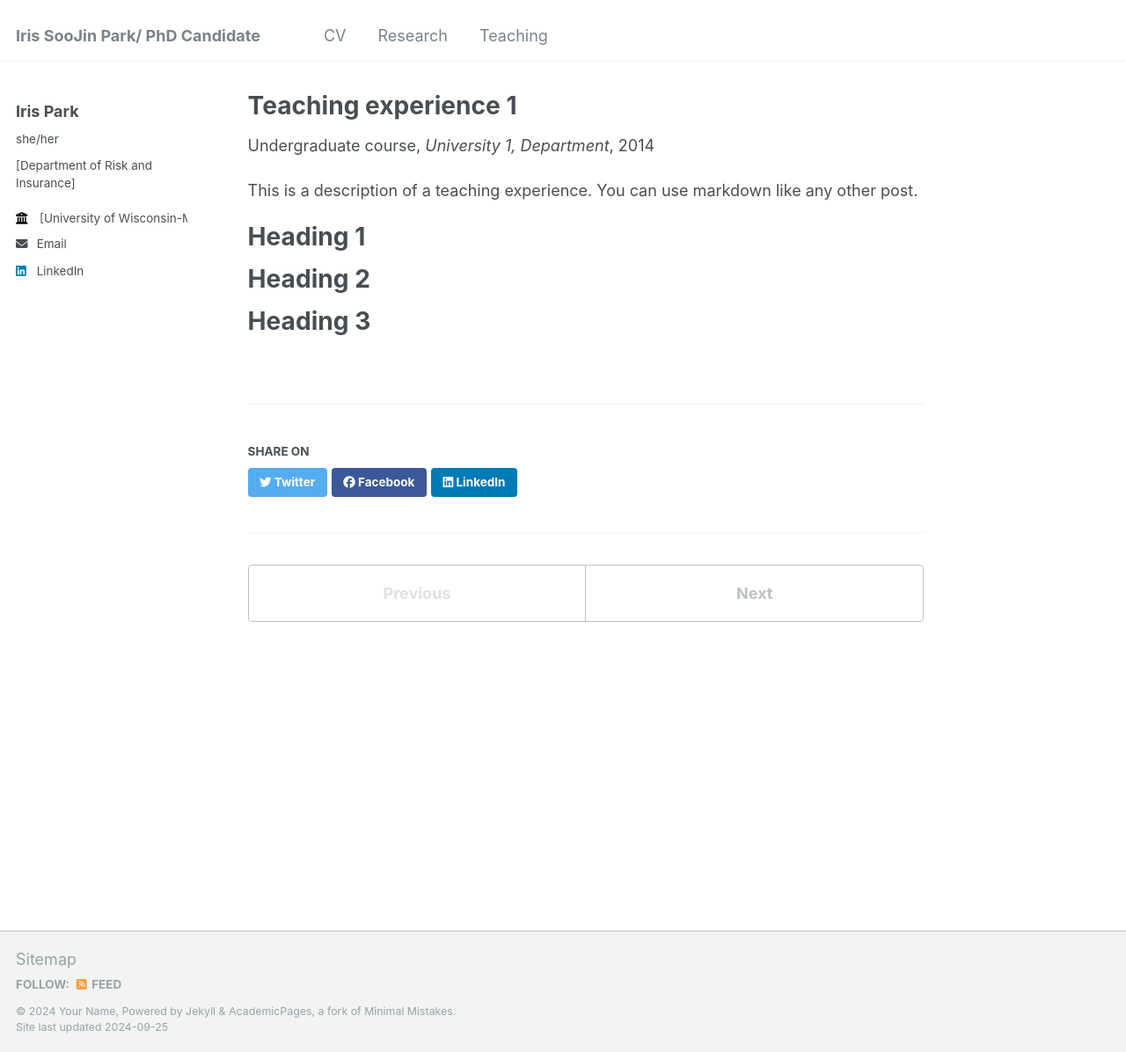
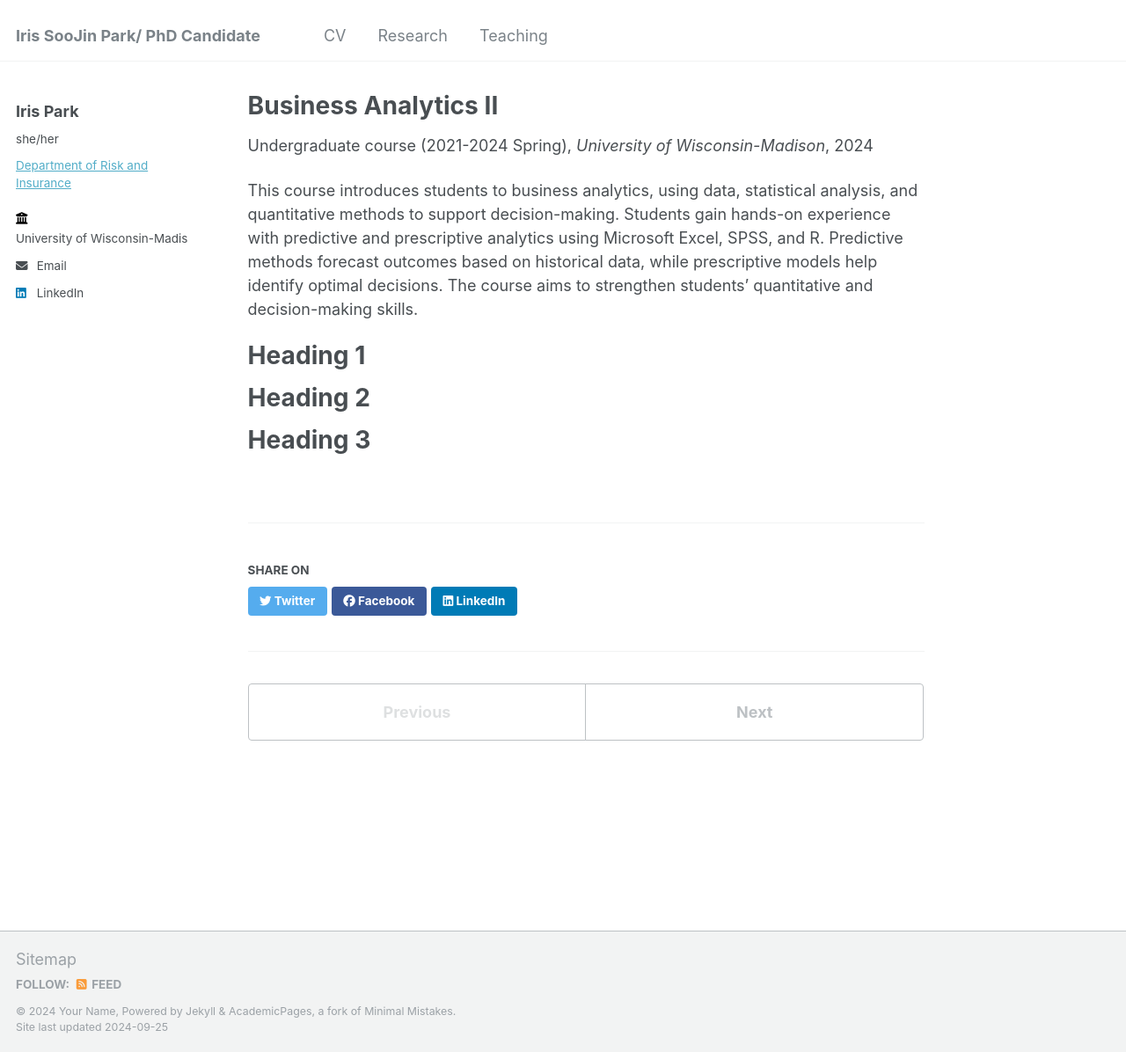
Before and after one commit to Iris-SooJin-Park/Iris-SooJin-Park.github.io, a Jekyll site: the page built from _teaching/2014-spring-teaching-1.md, in a window 1280 px wide and 1196 px high. Shown: the whole window at 88% size. Built offline with Jekyll 4.4.1, drawn with Linux system fonts in a browser that asks for light colours.

Commit message:
update teaching and add url

```diff
--- a/_config.yml
+++ b/_config.yml
@@ -24,8 +24,8 @@ author:
   #avatar           : "profile.png"
   name             : "Iris Park"
   pronouns         : "she/her"
-  bio              : "[Department of Risk and Insurance]"
-  employer         : "[University of Wisconsin-Madison]"
+  bio              : '<a href="https://business.wisc.edu/faculty-research/risk-insurance/" target="_blank">Department of Risk and Insurance</a>'
+  employer         : '<a href="https://www.wisc.edu/" target="_blank">University of Wisconsin-Madison</a>'
   uri              : # URL
   email            : "park487@wisc.edu"
   linkedin         : "https://www.linkedin.com/in/iris-soojin-park-8762a7153/"
--- a/_teaching/2014-spring-teaching-1.md
+++ b/_teaching/2014-spring-teaching-1.md
@@ -1,14 +1,17 @@
 ---
-title: "Teaching experience 1"
+title: "Business Analytics II"
 collection: teaching
-type: "Undergraduate course"
-permalink: /teaching/2014-spring-teaching-1
-venue: "University 1, Department"
-date: 2014-01-01
-location: "City, Country"
+type: "Undergraduate course (2021-2024 Spring)"
+#permalink: /teaching/2014-spring-teaching-1
+venue: "University of Wisconsin-Madison"
+#date: 2014-01-01
+location: "Madison, WI"
 ---
 
-This is a description of a teaching experience. You can use markdown like any other post.
+This course introduces students to business analytics, using data, statistical analysis, and quantitative methods to support decision-making. Students gain hands-on experience with predictive and prescriptive analytics using Microsoft Excel, SPSS, and R. Predictive methods forecast outcomes based on historical data, while prescriptive models help identify optimal decisions. The course aims to strengthen students' quantitative and decision-making skills.
+
+
+
 
 Heading 1
 ======
```
